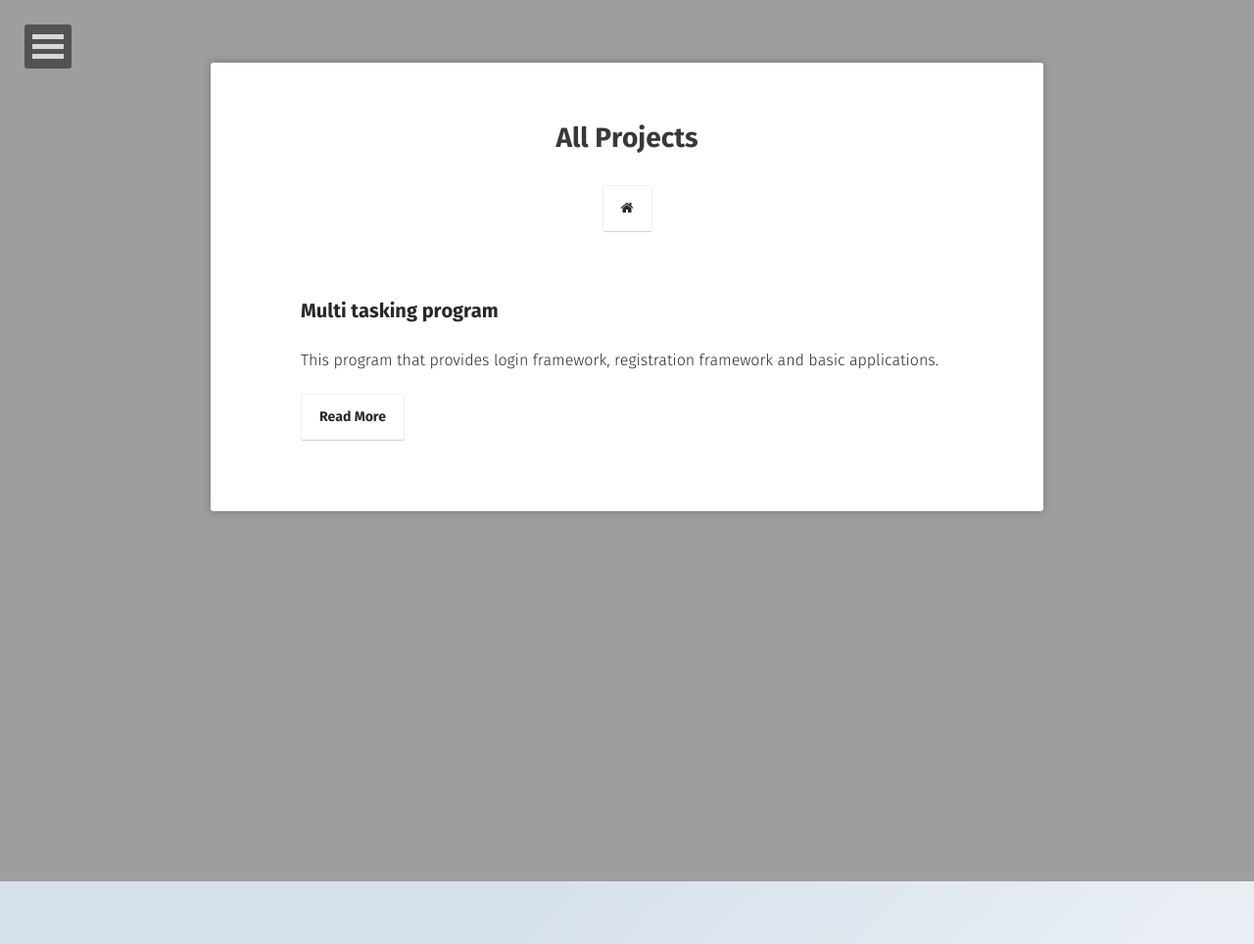
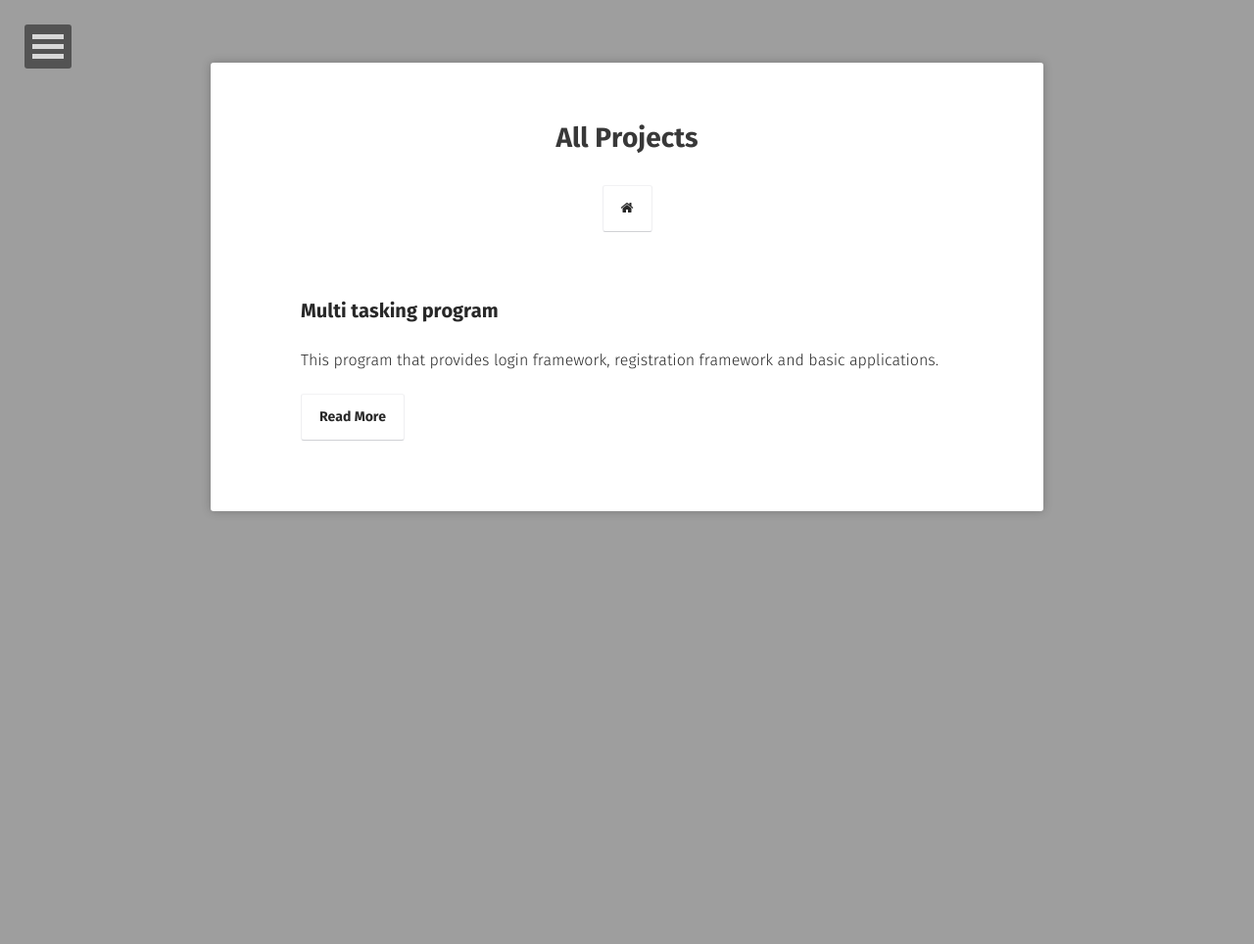
Before and after one commit to hieuhdh/deuteri, a Jekyll site: the page built from projects/index.md, in a window 1280 px wide. Shown: the whole page at 98% size. Built offline with Jekyll 4.4.1, drawn with Linux system fonts in a browser that asks for light colours; some web fonts are replaced.

Commit message:
fix something

```diff
--- a/_sass/typography.scss
+++ b/_sass/typography.scss
@@ -304,13 +304,14 @@ dt {
 //     box-sizing: border-box;
 //     font-family: 'Poppins', sans-serif;
 // }
-html,body{
-    display: grid;
-    height: 100%;
-    width: 100%;
-    place-items: center;
-    background: linear-gradient(315deg, #ffffff 0%, #d7e1ec 74%);
-}
+// html,body{
+//     display: grid;
+//     height: 100%;
+//     width: 100%;
+//     place-items: center;
+//     background: linear-gradient(315deg, #ffffff 0%, #d7e1ec 74%);
+// }
+
 .wrapper .button{
   display: inline-block;
   height: 60px;
@@ -329,12 +330,12 @@ html,body{
 }
 .wrapper .button .icon{
   display: inline-block;
-  height: 60px;
-  width: 60px;
+  height: 40px;
+  width: 40px;
   text-align: center;
   border-radius: 50px;
   box-sizing: border-box;
-  line-height: 60px;
+  line-height: 40px;
   transition: all 0.3s ease-out;
 }
 .wrapper .button:nth-child(1):hover .icon{
@@ -349,7 +350,7 @@ html,body{
 
 .wrapper .button .icon i{
   font-size: 25px;
-  line-height: 60px;
+  line-height: 40px;
   transition: all 0.3s ease-out;
 }
 .wrapper .button:hover .icon i{
@@ -358,7 +359,7 @@ html,body{
 .wrapper .button span{
   font-size: 20px;
   font-weight: 500;
-  line-height: 60px;
+  line-height: 40px;
   margin-left: 10px;
   transition: all 0.3s ease-out;
 }
```
